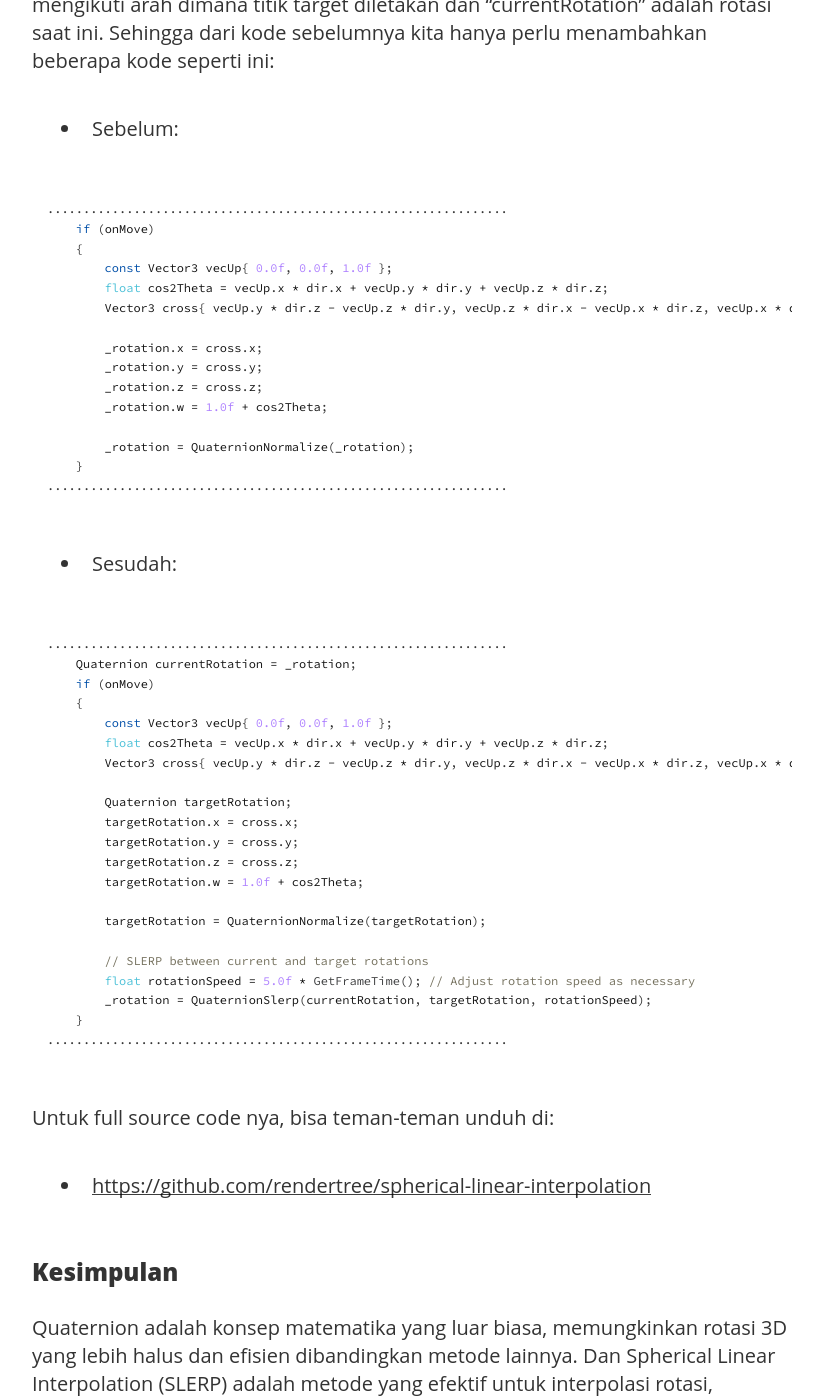
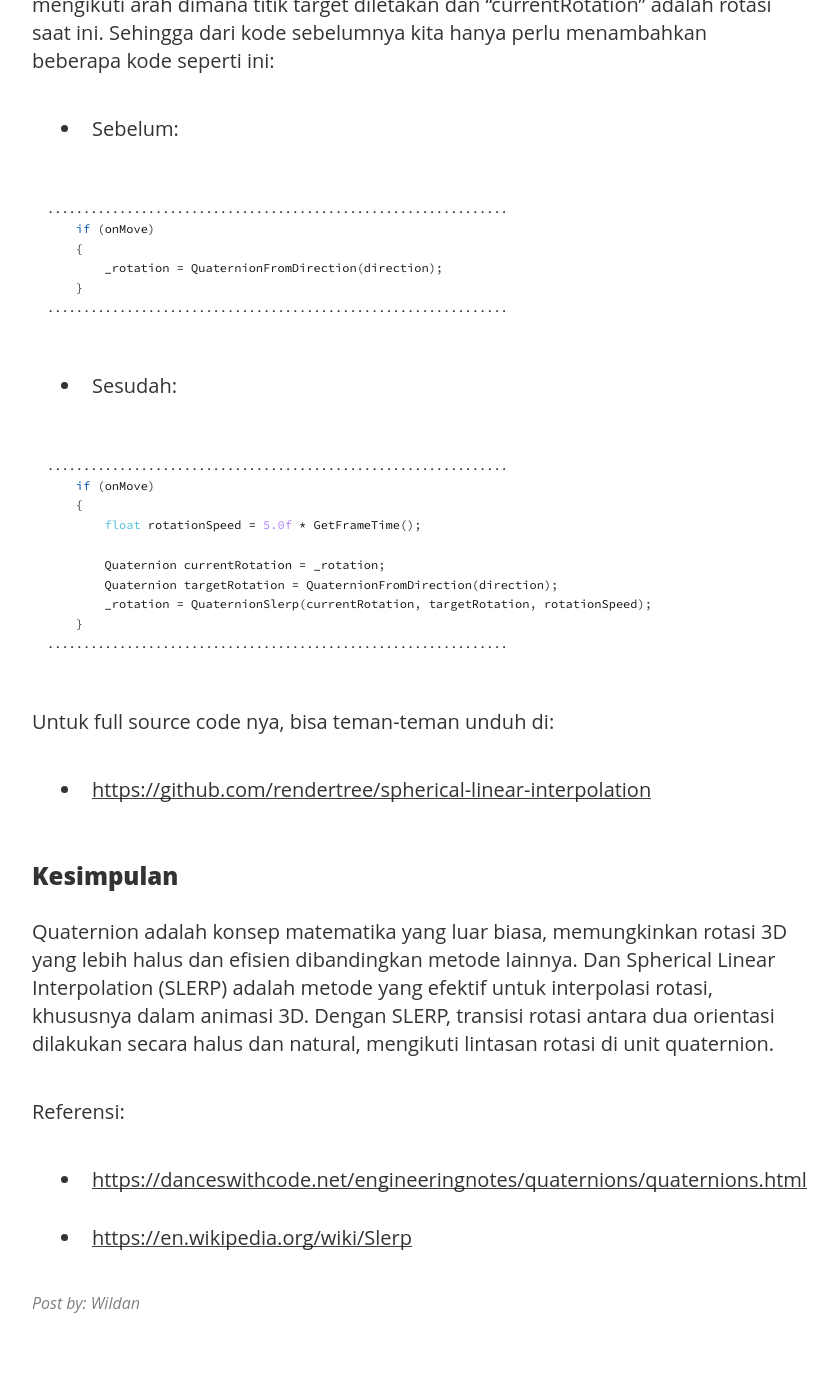
Before and after one commit to wildan9/wildan9.github.io, a Jekyll site: the page built from _posts/2024-09-18-slerp.md, in a window 1280 px wide and 1400 px high, scrolled down 4099 px. Shown: the whole window, without its empty margins (228-1066 px from the left). Built offline with Jekyll 4.4.1, drawn with Linux system fonts in a browser that asks for light colours; nearby versions of some CDN libraries; some of the changed text lies outside the part shown.

Commit message:
Add/use QuaternionFromDirection()

```diff
--- a/_posts/2024-09-18-slerp.md
+++ b/_posts/2024-09-18-slerp.md
@@ -83,16 +83,7 @@ Lalu bagaimana implementasinya ke kode sebelumnya? Pada kode sebelumnya kita han
 ................................................................
     if (onMove)
     {
-        const Vector3 vecUp{ 0.0f, 0.0f, 1.0f };
-        float cos2Theta = vecUp.x * dir.x + vecUp.y * dir.y + vecUp.z * dir.z;
-        Vector3 cross{ vecUp.y * dir.z - vecUp.z * dir.y, vecUp.z * dir.x - vecUp.x * dir.z, vecUp.x * dir.y - vecUp.y * dir.x };
-
-        _rotation.x = cross.x;
-        _rotation.y = cross.y;
-        _rotation.z = cross.z;
-        _rotation.w = 1.0f + cos2Theta;
-
-        _rotation = QuaternionNormalize(_rotation);
+        _rotation = QuaternionFromDirection(direction);
     }
 ................................................................
 {% endhighlight %}
@@ -101,23 +92,12 @@ Lalu bagaimana implementasinya ke kode sebelumnya? Pada kode sebelumnya kita han
 
 {% highlight cpp %}
 ................................................................
-    Quaternion currentRotation = _rotation;
     if (onMove)
     {
-        const Vector3 vecUp{ 0.0f, 0.0f, 1.0f };
-        float cos2Theta = vecUp.x * dir.x + vecUp.y * dir.y + vecUp.z * dir.z;
-        Vector3 cross{ vecUp.y * dir.z - vecUp.z * dir.y, vecUp.z * dir.x - vecUp.x * dir.z, vecUp.x * dir.y - vecUp.y * dir.x };
+        float rotationSpeed = 5.0f * GetFrameTime();
 
-        Quaternion targetRotation;
-        targetRotation.x = cross.x;
-        targetRotation.y = cross.y;
-        targetRotation.z = cross.z;
-        targetRotation.w = 1.0f + cos2Theta;
-
-        targetRotation = QuaternionNormalize(targetRotation);
-
-        // SLERP between current and target rotations
-        float rotationSpeed = 5.0f * GetFrameTime(); // Adjust rotation speed as necessary
+        Quaternion currentRotation = _rotation;
+        Quaternion targetRotation = QuaternionFromDirection(direction);
         _rotation = QuaternionSlerp(currentRotation, targetRotation, rotationSpeed);
     }
 ................................................................
```
Also changed, not shown: other parts of _posts/2024-09-18-slerp.md (+1 -1 lines).
